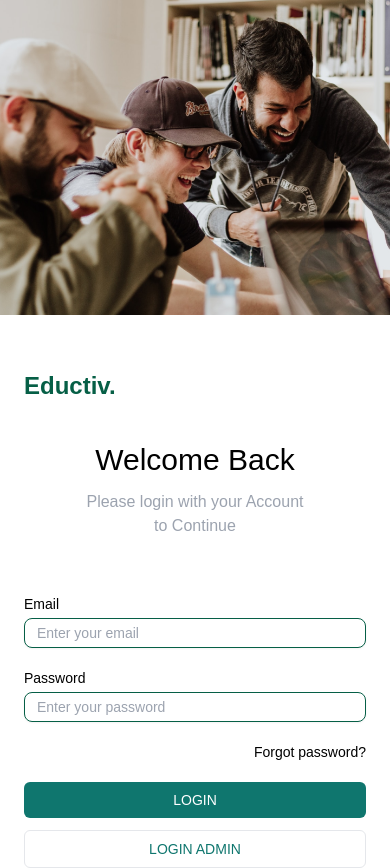
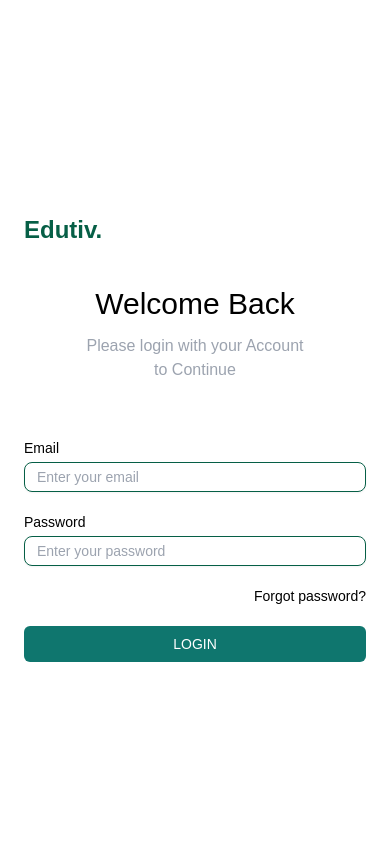
Before and after one commit to edutiv/frontend-web, a Next.js app: page /login in a window 390 px wide. After the commit the page ends 844 px from the top, so only its background shows below. Built offline with nearby package versions, Linux system fonts and the light colour scheme.

Commit message:
fixing login page responsive

```diff
--- a/pages/NewPassword.js
+++ b/pages/NewPassword.js
@@ -12,10 +12,10 @@ function NewPassword() {
 			</Head>
 			<main className="bgMain">
 				<div className="logo">
-					<h1>Eductiv.</h1>
+					<h1>Edutiv.</h1>
 				</div>
 
-				<div className="flex item-center justify-center mt-24 flex-col align-middle items-center">
+				<div className="flex item-center justify-center mt-24 mx-6 sm:mx-0 flex-col align-middle items-center">
 					<div className="rounded-full bg-[#D4E4E4] p-4 max-w-xs m-6">
 						<KeyIcon
 							className="rounded-full w-6 text-[#126E64]"
@@ -29,7 +29,7 @@ function NewPassword() {
 							Your new password must be different to <br></br>previously used password
 						</p>
 					</div>
-					<form className="items-center w-[420px] justify-center mt-10" >
+					<form className="items-center w-full sm:w-[420px] justify-center mt-10" >
 						<div className="mb-5 w-full items-center justify-center">
 							<label
 								htmlFor="password"
@@ -62,13 +62,11 @@ function NewPassword() {
 						</div>
 					</form>
 					<Link href="/SuccesReset">
-						<a>
-							<div className="mb-5 items-center justify-center w-[420px] mt-4">
-								<Button>
-									RESET PASSWORD
-								</Button>
-							</div>
-						</a>
+						<div className="mb-5 items-center justify-center w-full sm:w-[420px] mt-4">
+							<Button>
+								RESET PASSWORD
+							</Button>
+						</div>
 					</Link>
 				</div>
 			</main>
--- a/pages/SuccesReset.js
+++ b/pages/SuccesReset.js
@@ -12,10 +12,10 @@ function SuccesReset() {
 			</Head>
 			<main className="bgMain">
 				<div className="logo">
-					<h1>Eductiv.</h1>
+					<h1>Edutiv.</h1>
 				</div>
 
-				<div className="flex item-center justify-center mt-40 flex-col align-middle items-center">
+				<div className="flex item-center justify-center mt-40 mx-6 sm:mx-0 flex-col align-middle items-center">
 					<div className="rounded-full bg-[#D4E4E4] p-4 max-w-xs m-6">
 						<CheckIcon
 							className="rounded-full w-6 text-[#126E64]"
@@ -31,11 +31,9 @@ function SuccesReset() {
 						</p>
 					</div>
 					<Link href="/login">
-						<a>
-							<div className="mb-5 items-center justify-center w-[390px] mt-7">
-								<Button>CONTINUE</Button>
-							</div>
-						</a>
+						<div className="mb-5 items-center justify-center w-full sm:w-[390px] mt-7">
+							<Button>CONTINUE</Button>
+						</div>
 					</Link>
 				</div>
 			</main>
--- a/pages/forgetPassword.js
+++ b/pages/forgetPassword.js
@@ -12,10 +12,10 @@ function ForgetPassword() {
 			</Head>
 			<main className="bgMain">
 				<div className="logo">
-					<h1>Eductiv.</h1>
+					<h1>Edutiv.</h1>
 				</div>
 
-				<div className="flex item-center justify-center mt-40 flex-col align-middle items-center">
+				<div className="flex item-center justify-center mt-40 mx-6 md:mx-0 flex-col align-middle items-center">
 					<div className="rounded-full bg-[#D4E4E4] p-4 max-w-xs m-6">
 						<KeyIcon
 							className="rounded-full w-6 text-[#126E64]"
@@ -29,7 +29,7 @@ function ForgetPassword() {
 							No worries, we’ll send you reset instruction
 						</p>
 					</div>
-					<form className="items-center w-[420px] justify-center mt-10">
+					<form className="items-center w-full sm:w-[420px] justify-center mt-10">
 						<div className="mb-5 w-full items-center justify-center">
 							<label
 								htmlFor="password"
@@ -47,13 +47,11 @@ function ForgetPassword() {
 						</div>
 					</form>
 					<Link href="/forgetPwd">
-						<a>
-							<div className="mb-5 items-center justify-center w-[420px] mt-4">
-								<Button>
-									SEND RESET LINK
-								</Button>
-							</div>
-						</a>
+						<div className="mb-5 items-center justify-center w-full sm:w-[420px] mt-4">
+							<Button>
+								SEND RESET LINK
+							</Button>
+						</div>
 					</Link>
 				</div>
 			</main>
--- a/pages/forgetPwd.js
+++ b/pages/forgetPwd.js
@@ -12,10 +12,10 @@ function ForgetPwd() {
 			</Head>
 			<main className="bgMain">
 				<div className="logo">
-					<h1>Eductiv.</h1>
+					<h1>Edutiv.</h1>
 				</div>
 
-				<div className="flex item-center justify-center mt-36 flex-col align-middle items-center">
+				<div className="flex item-center justify-center mt-36 mx-6 sm:mx-0 flex-col align-middle items-center">
 					<div className="rounded-full bg-[#D4E4E4] p-4 max-w-xs m-6">
 						<MailIcon
 							className="rounded-full w-6 text-[#126E64]"
@@ -31,13 +31,11 @@ function ForgetPwd() {
 						</p>
 					</div>
 					<Link href="/NewPassword">
-						<a>
-							<div className="mb-5 items-center justify-center w-[400px] mt-8 flex">
-								<Button>
-									OPEN EMAIL APP
-								</Button>
-							</div>
-						</a>
+						<div className="mb-5 items-center justify-center w-full sm:w-[400px] mt-8 flex">
+							<Button>
+								OPEN EMAIL APP
+							</Button>
+						</div>
 					</Link>
 				</div>
 				<div className="text-gray-400 text-sm mt-8 text-center ">
--- a/pages/login.js
+++ b/pages/login.js
@@ -13,24 +13,20 @@ function Login() {
 				<meta name="viewport" content="initial-scale=1.0, width=device-width" />
 			</Head>
 
-			<main>
-				<div className="grid content-center h-[440px] mt-32">
-					<div className="grid content-center grid-cols-1 gap-4 md:grid-cols-2">
-						{/* <div className="grid bgMain auto-cols-max">
-					<div className="grid min-h-screen"> */}
+			<div className="h-screen flex">
 				{/* Left Side Picture */}
-						<div>
+				<div className="hidden lg:flex w-full lg:w-1/2">
 					<Image
-								className="w-full max-h-[900px]"
+						className="w-full h-screen object-cover"
 						src={bgLogin}
 						alt="bg-Login"
 					/>
 				</div>
 				{/* Right Side */}
-						<div className="grid content-center">
+				<div className="flex w-full lg:w-1/2 justify-center items-center bg-white space-y-8">
 					<div className="items-center justify-center mx-6">
 						<span className="logo">
-									<h1>Eductiv.</h1>
+							<h1>Edutiv.</h1>
 						</span>
 						<div className="justify-center py-2 bg-white item-center px-14">
 							<div>
@@ -86,22 +82,17 @@ function Login() {
 									<Button>LOGIN</Button>
 								</a>
 							</Link>
-									<Link href="/admin/dashboard">
+							{/* <Link href="/admin/dashboard">
 								<a>
 									<Button className="text-teal-700 border hover:bg-teal-100 focus:ring-emerald-30">
 										LOGIN ADMIN
 									</Button>
 								</a>
-									</Link>
-								</div>
-								{/* <div className="hoverText md:mb-12">
-									<a href="#">Sign Up</a>
-								</div> */}
+							</Link> */}
 						</div>
 					</div>
 				</div>
 			</div>
-			</main>
 		</div>
 	);
 }
```
Also changed, not shown: 1 other file (tests, documents, lock files or other folders). Lines whose indentation alone changed are shown as unchanged.
